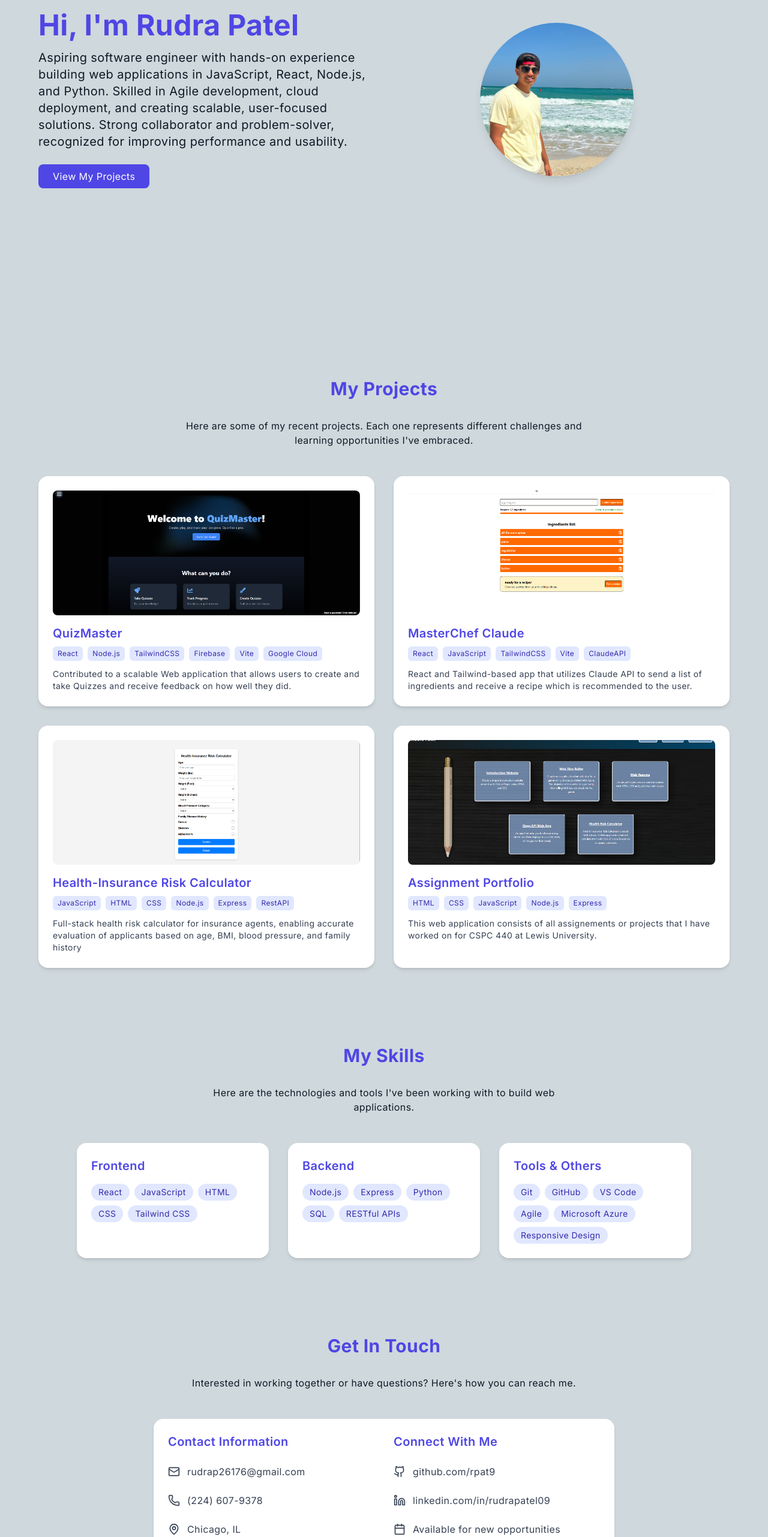
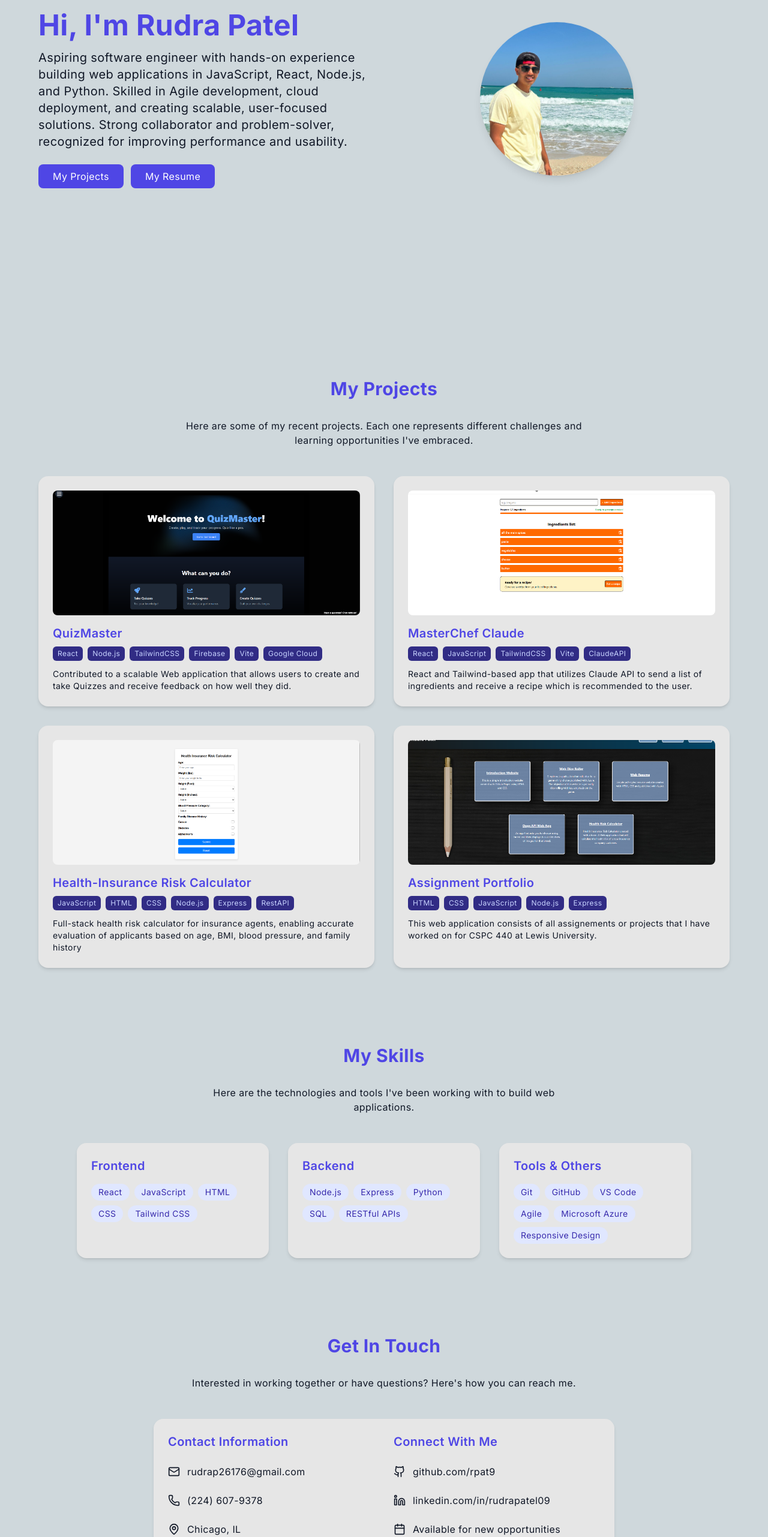
Before and after one commit to rpat9/rudra-website-portfolio, a React (Vite) app: page / in a window 1280 px wide. Shown: the part 234-2797 px from the top of the page at 60% size. Built offline with nearby package versions, Linux system fonts and the light colour scheme.

Commit message:
Fixed styles for dark/light mode and added Resume section (Work in progess...)

```diff
--- a/src/App.jsx
+++ b/src/App.jsx
@@ -4,6 +4,7 @@
 import Projects from "./components/Projects.jsx";
 import Skills from "./components/Skills.jsx";
 import Contact from "./components/Contact.jsx";
+import RudraResume from "./components/RudraResume.jsx";
 
 export default function App() {
   useEffect(() => {
@@ -35,8 +36,9 @@
         <Projects />
         <Skills />
         <Contact />
+        <RudraResume />
       </main>
-      <footer className="bg-gray-100 dark:bg-gray-800 py-8 text-center text-[var(--color-text-secondary)]">
+      <footer className="bg-[var(--color-bg)] py-8 text-center text-[var(--color-text)]">
         <div className="container mx-auto px-6">
           <p>© {new Date().getFullYear()} Rudra Patel. All rights reserved.</p>
           <p className="mt-2 text-sm">Built with React and Tailwind CSS</p>
--- a/src/components/Contact.jsx
+++ b/src/components/Contact.jsx
@@ -13,7 +13,7 @@
           Interested in working together or have questions? Here's how you can reach me.
         </p>
 
-        <div className="card fade-in-on-scroll max-w-3xl mx-auto bg-white dark:bg-gray-700">
+        <div className="card fade-in-on-scroll max-w-3xl mx-auto ">
 
           <div className="grid grid-cols-1 md:grid-cols-2 gap-8">
 
@@ -26,7 +26,7 @@
               <div className="space-y-6">
                 <a
                   href="mailto:rudrap26176@gmail.com"
-                  className="flex items-center text-gray-700 dark:text-gray-300 hover:text-[var(--color-primary)] transition-colors"
+                  className="flex items-center text-[var(--color-text)] hover:text-[var(--color-primary)] transition-colors"
                 >
                   <Mail className="mr-3" size={20} />
                   <span>rudrap26176@gmail.com</span>
@@ -34,13 +34,13 @@
 
                 <a
                   href="tel:+12246079378"
-                  className="flex items-center text-gray-700 dark:text-gray-300 hover:text-[var(--color-primary)] transition-colors"
+                  className="flex items-center text-[var(--color-text)] hover:text-[var(--color-primary)] transition-colors"
                 >
                   <Phone className="mr-3" size={20} />
                   <span>(224) 607-9378</span>
                 </a>
 
-                <div className="flex items-center text-gray-700 dark:text-gray-300">
+                <div className="flex items-center text-[var(--color-text)]">
                   <MapPin className="mr-3" size={20} />
                   <span>Chicago, IL</span>
                 </div>
@@ -61,7 +61,7 @@
                   href="https://github.com/rpat9"
                   target="_blank"
                   rel="noopener noreferrer"
-                  className="flex items-center text-gray-700 dark:text-gray-300 hover:text-[var(--color-primary)] transition-colors"
+                  className="flex items-center text-[var(--color-text)] hover:text-[var(--color-primary)] transition-colors"
                 >
                   <Github className="mr-3" size={20} />
                   <span>github.com/rpat9</span>
@@ -71,13 +71,13 @@
                   href="https://www.linkedin.com/in/rudrapatel09"
                   target="_blank"
                   rel="noopener noreferrer"
-                  className="flex items-center text-gray-700 dark:text-gray-300 hover:text-[var(--color-primary)] transition-colors"
+                  className="flex items-center text-[var(--color-text)] hover:text-[var(--color-primary)] transition-colors"
                 >
                   <Linkedin className="mr-3" size={20} />
                   <span>linkedin.com/in/rudrapatel09</span>
                 </a>
 
-                <div className="flex items-center text-gray-700 dark:text-gray-300">
+                <div className="flex items-center text-[var(--color-text)]">
                   <Calendar className="mr-3" size={20} />
                   <span>Available for new opportunities</span>
                 </div>
--- a/src/components/Hero.jsx
+++ b/src/components/Hero.jsx
@@ -36,8 +36,12 @@
                     Aspiring software engineer with hands-on experience building web applications in JavaScript, React, Node.js, and Python. Skilled in Agile development, cloud deployment, and creating scalable, user-focused solutions. Strong collaborator and problem-solver, recognized for improving performance and usability.
                 </p>
 
-                <a href="#projects" className="btn-primary">
-                    View My Projects
+                <a href="#projects" className="btn-primary mr-3">
+                    My Projects
+                </a>
+
+                <a href="#resume" className="btn-primary">
+                    My Resume
                 </a>
 
             </div>
--- a/src/components/Navbar.jsx
+++ b/src/components/Navbar.jsx
@@ -51,7 +51,7 @@
             <a
               key={link.name}
               href={link.href}
-              className="text-[var(--color-text)] dark:text-[var(--color-dark-text)] hover:text-[var(--color-primary)] transition-colors"
+              className="text-[var(--color-dark-text)] hover:text-[var(--color-primary)] transition-colors"
             >
               {link.name}
             </a>
--- a/src/components/ProjectCard.jsx
+++ b/src/components/ProjectCard.jsx
@@ -8,7 +8,7 @@
 
     return (
         <div
-            className="card overflow-hidden transition-all duration-300 hover:shadow-xl bg-white dark:bg-gray-700"
+            className="card overflow-hidden transition-all duration-300 hover:shadow-xl "
             onMouseEnter={() => setIsHovered(true)}
             onMouseLeave={() => setIsHovered(false)}
         >
@@ -67,14 +67,14 @@
                 {project.technologies.map((tech) => (
                     <span
                         key={tech}
-                        className="bg-indigo-100 dark:bg-indigo-900 text-indigo-800 dark:text-indigo-200 text-xs px-2 py-1 rounded-md"
+                        className="bg-indigo-900 text-indigo-200 text-xs px-2 py-1 rounded-md"
                     >
                         {tech}
                     </span>
                 ))}
             </div>
 
-            <p className="text-gray-700 dark:text-gray-200 text-sm">
+            <p className="text-[var(--color-text)] text-sm">
                 {project.description}
             </p>
         </div>
--- /dev/null
+++ b/src/components/RudraResume.jsx
@@ -0,0 +1,18 @@
+export default function RudraResume() {
+    return (
+        <section id="resume" className="py-16 px-6 md:px-16 bg-[var(--color-bg)]">
+
+            <h2 className="section-title">Rudra's Resume</h2>
+
+            <p className="text-center text-[var(--color-text)] mb-12 max-w-2xl mx-auto">
+                Rudra's Resume
+            </p>
+
+            <div className="flex fade-in-on-scroll justify-center">
+
+                <embed src="./RudraResume-25.pdf" width="500" height="680" type="application/pdf"/>
+
+            </div>
+        </section>
+    )
+}
--- a/src/components/Skills.jsx
+++ b/src/components/Skills.jsx
@@ -31,7 +31,7 @@
             {skillGroups.map((group) => (
               <div
                 key={group.category}
-                className="card fade-in-on-scroll bg-white dark:bg-gray-700"
+                className="card fade-in-on-scroll "
               >
 
                 <h3 className="text-xl font-semibold mb-4 text-[var(--color-primary)]">
--- a/src/index.css
+++ b/src/index.css
@@ -11,15 +11,13 @@
   --color-bg: #CFD8DC;                  /* Shade of blue */
   --color-text: #111827;                /* Gray-900 */
   --color-text-secondary: #4b5563;      /* Changed from Gray-800 to Gray-600 */
-  --card-bg: #ffffff;                   /* Light card background */
+  --card-bg:  #e6e6e6;                  /* Light card background #ffffff;*/
 
   --color-dark-bg: #1f2937;               /* Gray-800 */
   --color-dark-text: #f3f4f6;           /* Gray-100 */
   --color-dark-text-secondary: #9ca3af; /* Gray-400 */
 }
 
-/* Remove the media query that was causing the dark mode to apply based on system preference */
-/* We'll rely solely on the toggle button instead */
 
 body {
   @apply font-sans tracking-wide;
@@ -43,7 +41,7 @@
 
 @layer components {
   .btn-primary {
-    @apply inline-block px-6 py-2 rounded-lg bg-[var(--color-primary)] text-white hover:bg-indigo-700 transition;
+    @apply inline-block px-6 py-2 rounded-lg bg-[var(--color-primary)] text-white hover:bg-indigo-800 transition;
   }
 
   .section-title {
@@ -98,6 +96,6 @@
     transform: translateY(0);
   }
   50% {
-    transform: translateY(-8px);
+    transform: translateY(-12px);
   }
 }
```
Also changed, not shown: 1 other file (tests, documents, lock files or other folders).
